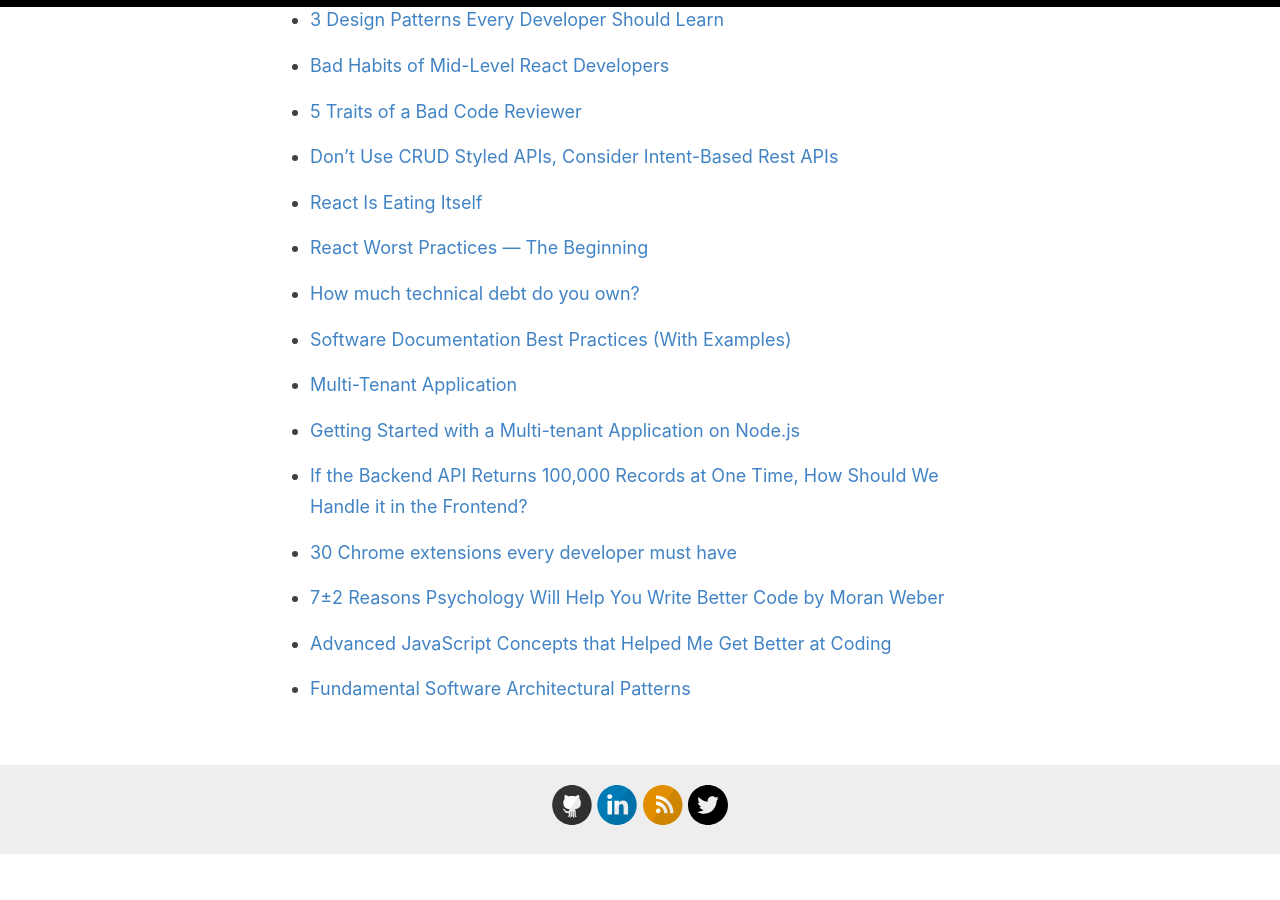
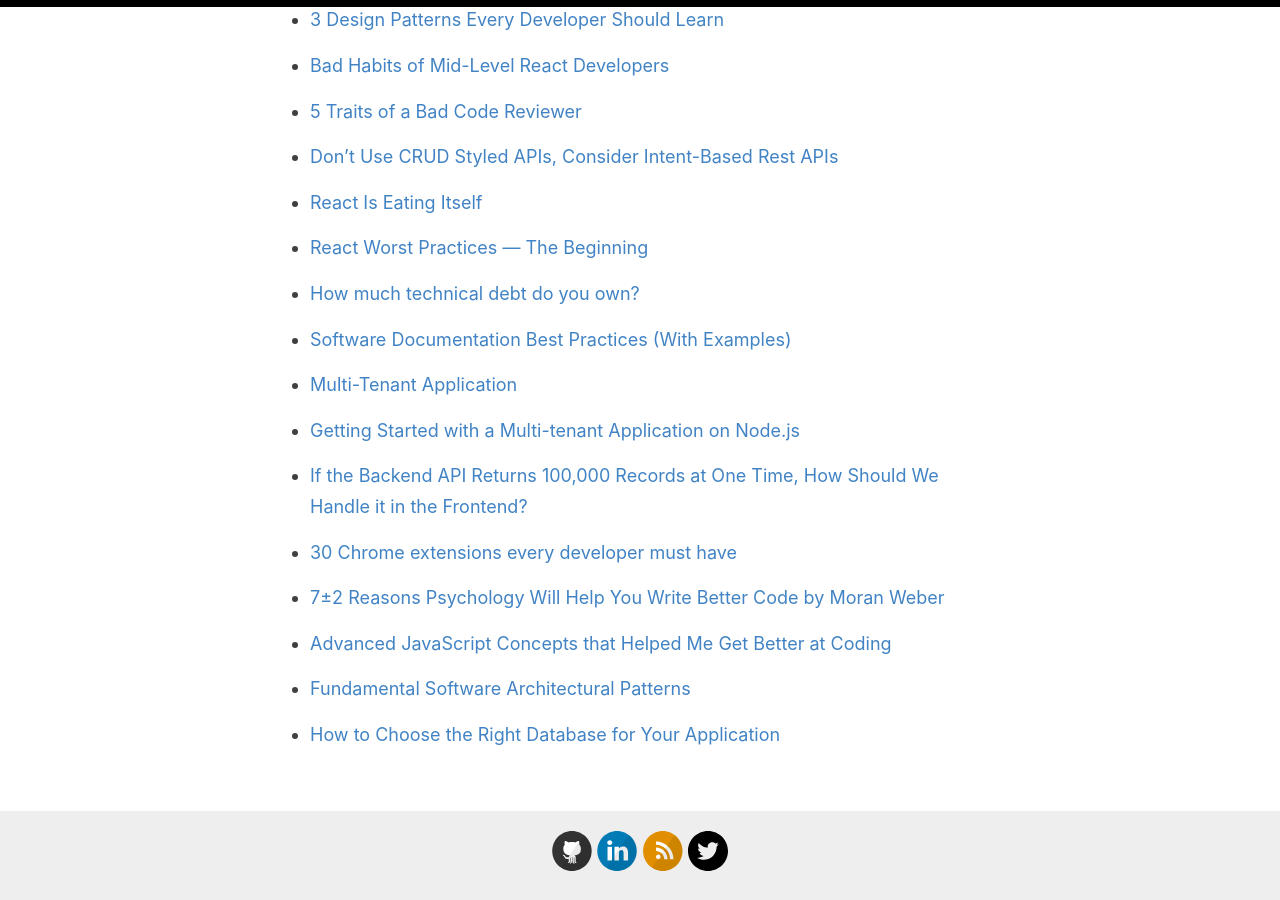
Before and after one commit to baijanathTharu/baijanathTharu.github.io, a Jekyll site: the page built from _pages/readings.md, in a window 1280 px wide and 900 px high, scrolled down 1228 px. Built offline with Jekyll 4.4.1, drawn with Linux system fonts in a browser that asks for light colours; before the commit the page ends 2083 px from its top, so only the background shows below that.

Commit message:
Update readings.md

```diff
--- a/_pages/readings.md
+++ b/_pages/readings.md
@@ -75,3 +75,5 @@ This is the list of all the important posts that I think are worth reading.
 - [Advanced JavaScript Concepts that Helped Me Get Better at Coding](https://blog.bitsrc.io/advanced-javascript-aspect-that-helped-me-get-better-at-coding-8d5c794e4392)
 
 - [Fundamental Software Architectural Patterns](https://medium.com/@liams_o/fundamental-software-architectural-patterns-663440c5f9a5)
+
+- [How to Choose the Right Database for Your Application](https://medium.com/javascript-in-plain-english/how-to-choose-the-right-database-for-your-application-11475c9ff242)
```
